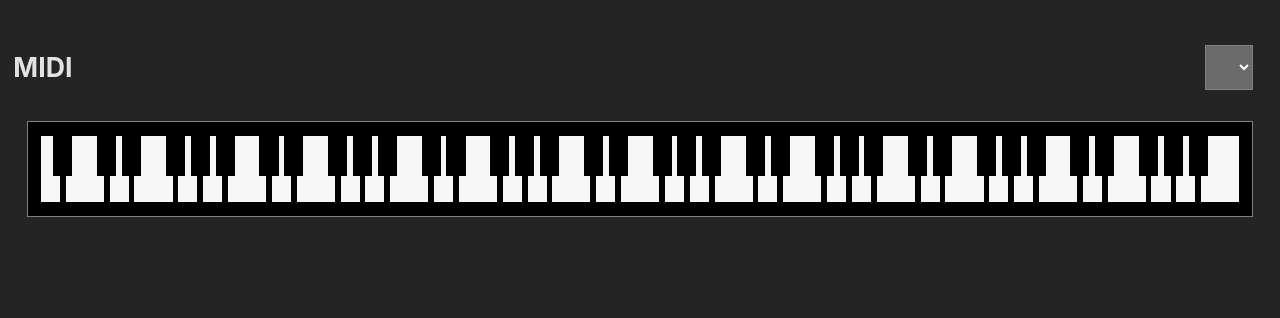
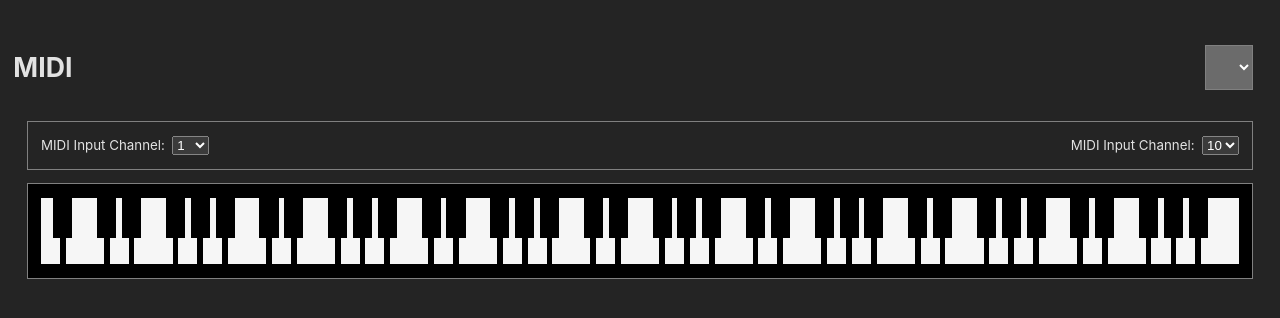
Before and after one commit to leegee/webapp-midi-feathered, a React (Vite) app: page / in a window 1280 px wide. Shown: the top 318 px of the page. Built offline with nearby package versions, Linux system fonts and the light colour scheme.

Commit message:
Midi channel selection

```diff
--- a/src/components/MIDI.jsx
+++ b/src/components/MIDI.jsx
@@ -5,11 +5,14 @@ import {
     midiAccessAtom,
     midiOutputsAtom,
     selectedOutputAtom,
+    midiInputChannelAtom,
     notesOnAtom
 } from '../lib/store';
 import { onMidiMessage } from '../lib/midi-messages';
 
 import styles from './MIDI.module.css';
+import InputChannelSelect from './InputChannelSelect';
+import OutputChannelSelect from './OutputChannelSelect';
 import OutputSelect from './OutputSelect';
 import PianoKeyboard from './Piano';
 import ChordNoteRandomiserComponent from './ChordNoteRandomiserComponent';
@@ -20,6 +23,7 @@ export default function MIDIComponent () {
     const [ midiAccess, setMidiAccess ] = useAtom( midiAccessAtom );
     const [ midiOutputs, setMidiOutputs ] = useAtom( midiOutputsAtom );
     const [ selectedOutput, setSelectedOutput ] = useAtom( selectedOutputAtom );
+    const [ midiInputChannel ] = useAtom( midiInputChannelAtom );
     const [ , setNotesOn ] = useAtom( notesOnAtom );
 
     const selectedOutputRef = useRef( null );
@@ -56,7 +60,7 @@ export default function MIDIComponent () {
 
                 midiAccess.inputs.forEach( ( inputPort ) => {
                     inputPort.onmidimessage = ( e ) =>
-                        onMidiMessage( e, setNotesOn, selectedOutputRef.current );
+                        onMidiMessage( e, setNotesOn, midiInputChannel );
                 } );
 
                 console.log( 'Initialized MIDI inputs' );
@@ -65,7 +69,7 @@ export default function MIDIComponent () {
 
             watchMidiInitialized = true;
         }
-    }, [ midiAccess, setMidiAccess, midiOutputs, setMidiOutputs, setNotesOn, setSelectedOutput, selectedOutput ] );
+    }, [ midiAccess, setMidiAccess, midiOutputs, setMidiOutputs, setNotesOn, setSelectedOutput, selectedOutput, midiInputChannel ] );
 
     useEffect( () => {
         if ( midiOutputs[ selectedOutput ] ) {
@@ -87,8 +91,12 @@ export default function MIDIComponent () {
             ) }
 
             <footer className='bottom'>
+                <section className={ `padded ${ styles[ 'midi-channel-settings' ] }` }>
+                    <InputChannelSelect />
+                    <OutputChannelSelect />
+                </section>
                 <PianoKeyboard />
             </footer>
-        </main>
+        </main >
     );
 }
--- a/src/lib/midi-messages.js
+++ b/src/lib/midi-messages.js
@@ -1,5 +1,5 @@
 // midi-messages.js
-import { MIDI_CHANNEL_IN, MIDI_CHANNEL_OUT, NOTE_OFF, NOTE_ON, EVENT_NOTE_START, EVENT_NOTE_STOP } from './constants';
+import { MIDI_CHANNEL_OUT, NOTE_OFF, NOTE_ON, EVENT_NOTE_START, EVENT_NOTE_STOP } from './constants';
 
 const timersForPitches = {};
 const  USE_EVENTS = false;
@@ -37,11 +37,11 @@ export function sendNoteWithDuration (  pitch, velocity, durationMs, selectedOut
  * @fires EVENT_NOTE_START
  * @fires EVENT_NOTE_STOP
 */
-export function onMidiMessage ( event, setNotesOn, /*selectedOutput*/ ) {
+export function onMidiMessage ( event, setNotesOn, midiInputChannel ) {
     const timestamp = Date.now();
     const midiChannel = event.data[ 0 ] & 0x0F;
 
-    if ( midiChannel !== MIDI_CHANNEL_IN ) {
+    if ( midiChannel !== midiInputChannel ) {
         return;
     }
 
```
